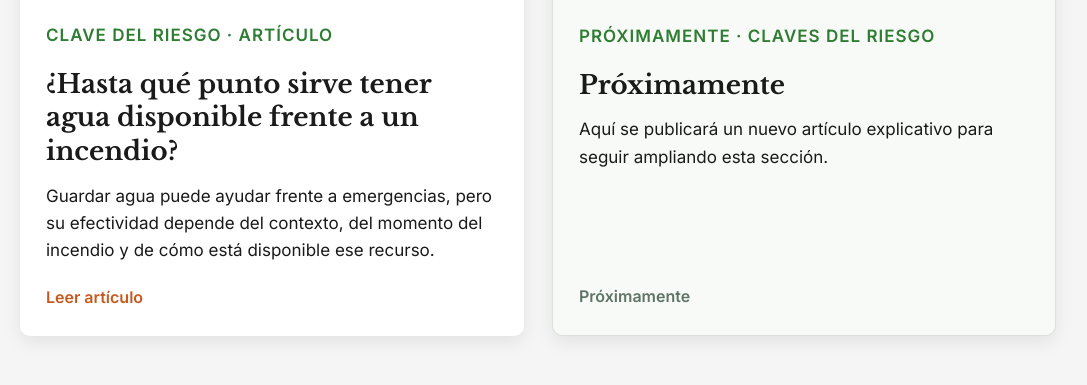
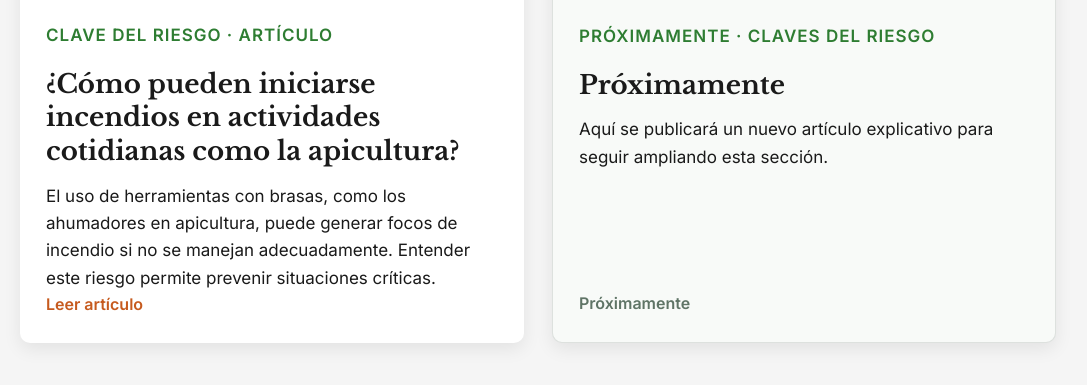
Before and after one commit to diegoestesi-byte/El-Espejo-de-Fuego, a Jekyll site: the page built from claves-del-riesgo.html, in a window 1280 px wide and 900 px high, scrolled down 853 px, cut to the strip 192-600 px from the top of the window. Shown: the top 385 px of the strip, without its empty margins (102-1189 px from the left). Built offline with Jekyll 4.4.1, drawn with Linux system fonts in a browser that asks for light colours.

Commit message:
Actualiza clave de riesgo sobre ahumadores en apicultura

```diff
--- a/articulos/Claves del riesgo/01-clave-agua-riesgo.html
+++ b/articulos/Claves del riesgo/01-clave-agua-riesgo.html
@@ -1,23 +1,23 @@
 ---
 layout: article-clave-riesgo
-title: '¿Hasta qué punto sirve tener agua disponible frente a un incendio?'
+title: '¿Cómo pueden iniciarse incendios en actividades cotidianas como la apicultura?'
 section: claves-del-riesgo
 subtype: explicador
 date: 2026-04-20
-summary: 'Guardar agua puede ayudar frente a emergencias, pero su efectividad depende del contexto, del momento del incendio y de cómo está disponible ese recurso.'
-image: /images/mariano-campo.jpg
+summary: 'El uso de herramientas con brasas, como los ahumadores en apicultura, puede generar focos de incendio si no se manejan adecuadamente. Entender este riesgo permite prevenir situaciones críticas.'
+image:
 related_story: /historias/medidas-directas/agua-mariano/
-related_key: /claves-del-riesgo/agua-riesgo/
+related_key: /claves-del-riesgo/ahumadores-riesgo/
 related_synthesis: /conocimiento-y-datos/preparacion/agua-preparacion/
-permalink: /claves-del-riesgo/agua-riesgo/
+permalink: /claves-del-riesgo/ahumadores-riesgo/
 ---
 
 <section class="note-hero">
   <div class="note-hero-content">
     <p class="note-meta">Claves del riesgo · Nota breve · Explicador</p>
-      <h1>¿Hasta qué punto sirve tener agua disponible frente a un incendio?</h1>
+    <h1>¿Cómo pueden iniciarse incendios en actividades cotidianas como la apicultura?</h1>
     <p class="note-deck">
-        En zonas expuestas al fuego, almacenar agua puede cumplir funciones distintas: sostener la vida cotidiana cuando falla el suministro, ayudar a controlar focos pequeños o preparar el entorno inmediato de una vivienda. Su utilidad depende del momento de la emergencia, del tipo de incendio y de cómo está disponible ese recurso.
+      El uso de herramientas con brasas, como los ahumadores en apicultura, puede generar focos de incendio si no se manejan adecuadamente. Entender este riesgo permite prevenir situaciones críticas.
     </p>
   </div>
 </section>
@@ -26,40 +26,39 @@ permalink: /claves-del-riesgo/agua-riesgo/
   <article class="note-article">
 
     <p class="note-lead">
-        Tener agua almacenada puede ser importante frente a un incendio, pero no siempre por la misma razón ni con los mismos resultados. En algunos casos sirve para responder a un foco pequeño cuando recién comienza. En otros, permite mojar sectores cercanos a una casa, enfriar superficies o mantener condiciones básicas de vida cuando se corta el suministro eléctrico o de agua. La pregunta no es solo si el agua sirve, sino para qué sirve y hasta dónde alcanza.
-      </p>
-
-      <div class="note-image-block">
-        <img src="{{ '/images/mariano-campo.jpg' | relative_url }}" alt="Sistema de almacenamiento de agua en una zona expuesta a incendios">
-        <p class="note-caption">
-          En contextos urbanos y rurales, el agua almacenada puede cumplir funciones distintas durante una emergencia.
-        </p>
-      </div>
-
-      <p>
-        Esa diferencia se vuelve más clara cuando se observa cómo las personas usan el agua en distintos contextos locales. Luis Mariano Navarrete, conocido como Mariano, vive en la población Las Pozas, en la ciudad de Nacimiento, un sector urbano rodeado por pastizales y pequeños bosquetes de pinos. Allí ha mantenido durante años sistemas simples para disponer de agua en caso de emergencia doméstica. Al mismo tiempo, en un predio rural de la misma comuna, donde trabaja con colmenas, transporta agua en su vehículo para responder a pequeños focos de fuego y proteger parte de su actividad apícola.
+      Algunas actividades cotidianas, especialmente en contextos rurales, implican el uso de fuego o brasas. Si no se controlan adecuadamente, pueden convertirse en focos de incendio.
     </p>
 
     <p>
-        En su caso, el agua no cumple una sola función. En la ciudad puede ser una reserva para la vivienda cuando falla el suministro. En el campo, en cambio, se convierte en una herramienta de respuesta temprana frente a un incendio pequeño. La misma práctica —guardar agua antes de que haga falta— adquiere sentidos distintos según el lugar, el uso y el tipo de riesgo.
-      </p>
-
-      <h2>No toda el agua sirve para lo mismo</h2>
-
-      <p>
-        En zonas urbanas o periurbanas, almacenar agua puede ayudar a enfrentar interrupciones del suministro durante una emergencia. Eso no siempre significa combatir directamente un incendio, pero sí mantener una condición básica de seguridad: agua para beber, cocinar, limpiar o sostener la vida cotidiana mientras el entorno sigue bajo presión.
+      El riesgo de incendios no siempre proviene de grandes eventos. Muchas veces se origina en actividades habituales que forman parte del trabajo diario, como el uso de herramientas con brasas o fuego abierto.
     </p>
 
     <p>
-        En sectores rurales, el escenario puede ser distinto. Allí el agua almacenada suele estar asociada a riego, animales, trabajo agrícola o actividades productivas. Cuando aparece un foco de fuego, esa misma agua puede servir para amagar un incendio en sus primeros minutos o evitar que se expanda con rapidez. En esos casos, la ventaja principal no está en la cantidad total, sino en la cercanía y en la posibilidad de usarla de inmediato.
+      En la apicultura, por ejemplo, el uso de ahumadores es una práctica común para manejar colmenas. Estos dispositivos contienen brasas encendidas que, en condiciones de sequedad, viento o descuido, pueden caer o propagarse hacia pastizales u otros materiales combustibles.
     </p>
 
     <p>
-        Por eso, tener agua disponible no equivale automáticamente a poder enfrentar cualquier incendio. Un foco pequeño, recién iniciado, puede responder de manera muy distinta a un incendio forestal ya desarrollado. En la primera situación, el agua cercana puede marcar una diferencia real. En la segunda, suele dejar de ser suficiente para combatir el fuego directamente.
+      En estos casos, el riesgo no está solo en la herramienta, sino en el contexto:
+    </p>
+
+    <ul>
+      <li>vegetación seca</li>
+      <li>temperaturas altas</li>
+      <li>falta de control inmediato</li>
+    </ul>
+
+    <p>
+      Lo que transforma una práctica productiva en un potencial punto de inicio de incendio.
+    </p>
+
+    <h2>Punto clave</h2>
+
+    <p>
+      El riesgo no depende solo de la actividad, sino de las condiciones en que se realiza.
     </p>
 
     <p class="note-closing">
-        Guardar agua puede ser una forma concreta de preparación, pero su valor siempre depende del contexto. A veces sirve para sostener la vida cotidiana. Otras, para responder en los primeros minutos de un fuego. Entender esa diferencia es clave para no sobreestimar lo que una reserva puede hacer, pero tampoco subestimar la importancia de tenerla disponible antes de que ocurra una emergencia.
+      Reconocer estos riesgos permite tomar medidas simples pero efectivas, como mantener agua cercana, limpiar el entorno inmediato o supervisar constantemente el uso de brasas. Muchas veces, prevenir un incendio comienza antes de que exista cualquier señal de fuego visible.
     </p>
 
     <section class="related-content">
```
Lines whose indentation alone changed are shown as unchanged.
